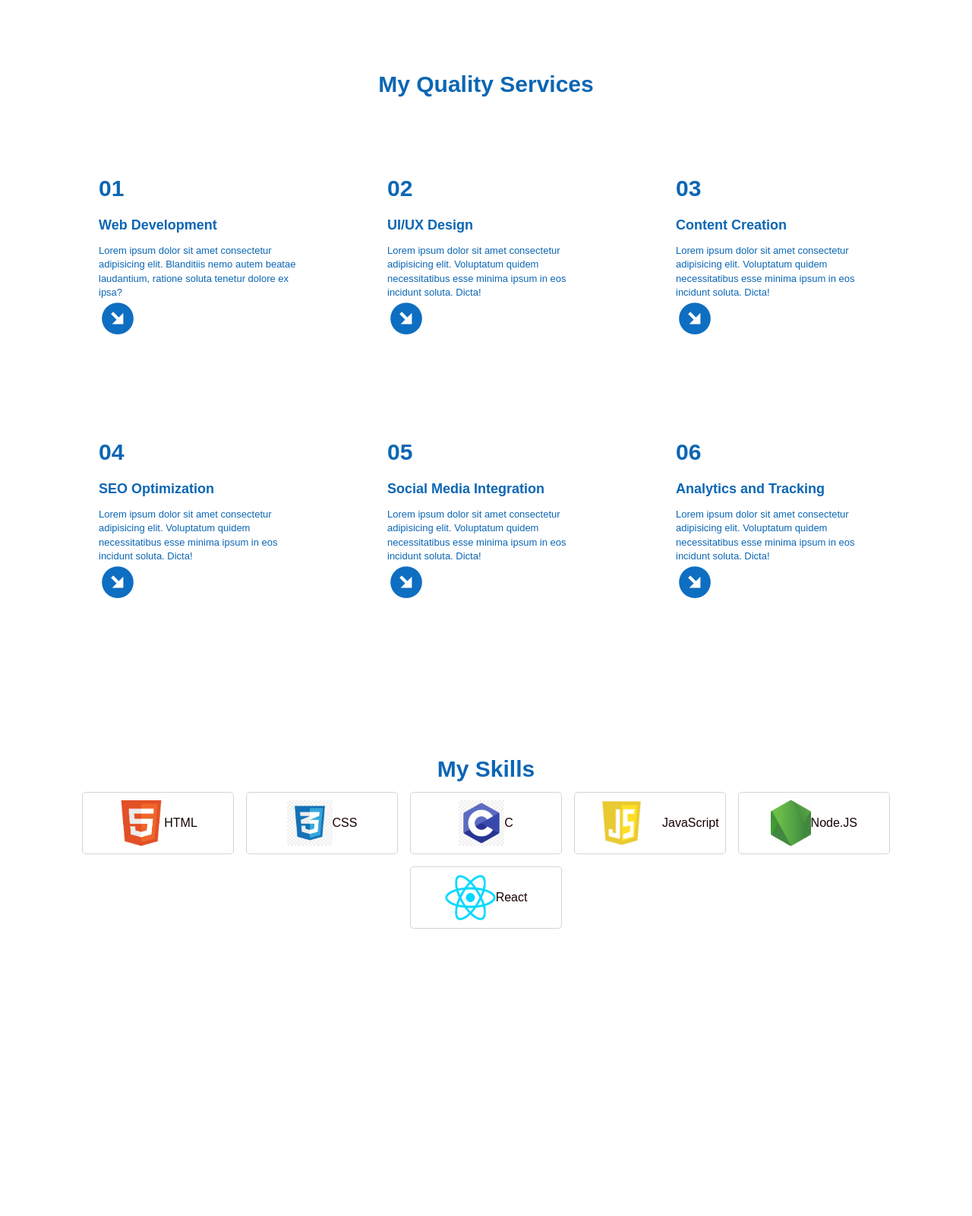
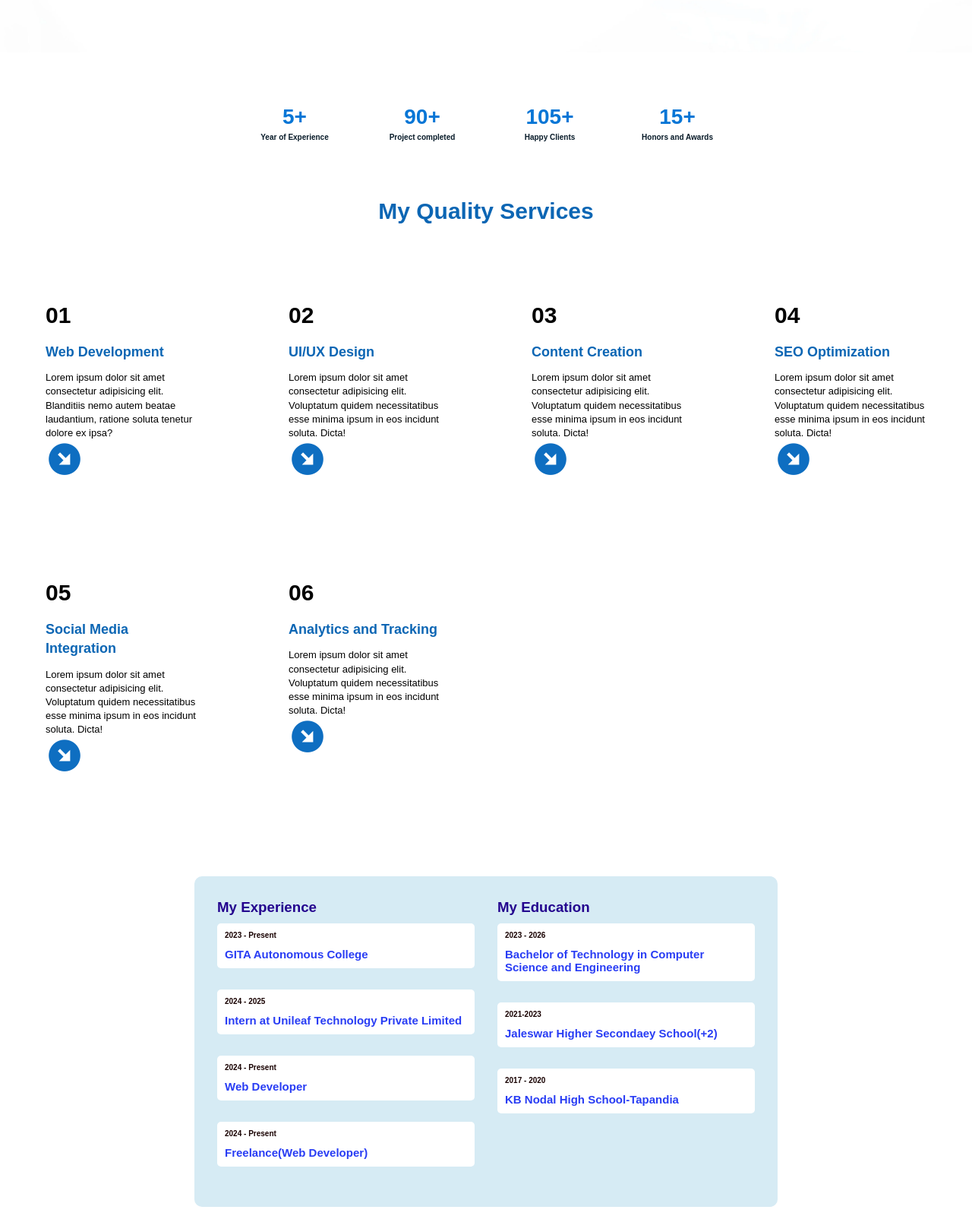
Before and after one commit to jayantakr/jayantakr.github.io, a plain HTML site: page index.html in a window 1280 px wide. Shown: the part 800-2400 px from the top of the page at 76% size. Drawn offline with nearby package versions, Linux system fonts and the light colour scheme.

Commit message:
add this modification

```diff
--- a/index.html
+++ b/index.html
@@ -37,8 +37,27 @@
                 <img src="images/portpic.jpg" class="boy" height="300px">
             </div>
         </div>
-    </section>
-
+    </section><br><br><br>
+    <section id="rankings">
+        <div class="rank-container">
+            <div class="rank-box">
+                <p class="rank-number">5+</p>
+                <p class="rank-desc">Year of Experience</p>
+            </div>
+            <div class="rank-box">
+                <p class="rank-number">90+</p>
+                <p class="rank-desc">Project completed</p>
+            </div>
+            <div class="rank-box">
+                <p class="rank-number">105+</p>
+                <p class="rank-desc">Happy Clients</p>
+            </div>
+            <div class="rank-box">
+                <p class="rank-number">15+</p>
+                <p class="rank-desc">Honors and Awards</p>
+            </div>
+        </div>
+    </section><br><br>
     <section>
         <div class="services" id="services">
             <div class="container">
@@ -84,6 +103,27 @@
             </div>
         </div>
     </section>
+    <section id="experience">
+        <div class="experience-education-box">
+            <div class="experience">
+                <h3>My Experience</h3>
+                <ul>
+                    <li>2023 - Present<br><br><span> GITA Autonomous College</span></li><br>
+                    <li>2024 - 2025<br><br><span>Intern at Unileaf Technology Private Limited</span></li><br>
+                    <li>2024 - Present<br><br><span>Web Developer</span></li><br>
+                    <li>2024 - Present<br><br><span>Freelance(Web Developer)</span></li><br>
+                </ul>
+            </div>
+            <div class="education">
+                <h3>My Education</h3>
+                <ul>
+                    <li>2023 - 2026<br><br><span>Bachelor of Technology in Computer Science and Engineering</span></li><br>
+                    <li>2021-2023<br><br><span>Jaleswar Higher Secondaey School(+2)</span></li><br>
+                    <li>2017 - 2020<br><br><span>KB Nodal High School-Tapandia</span></li><br>
+                </ul>
+            </div>
+        </div>
+    </section><br><br>
     <h1 class="sub-title"">My Skills</h1>
 
     <section id="Skills" class="skills-section">
--- a/style.css
+++ b/style.css
@@ -9,7 +9,7 @@ body {
 
 }
 .header {
-    position: fixed;
+    position: relative;
     top: 0;
     left: 0;
     width: 100%;
@@ -30,7 +30,7 @@ body {
 }
 .navbar a {
     display: inline-block;
-    font-size: 25px;
+    font-size: 15px;
     color: #4a0202;
     text-decoration: none;
     font-weight: 500;
@@ -65,12 +65,11 @@ body {
     font-size: 56px;
     font-weight: 700;
     margin: -3px 0;
-
+    color: rgb(12, 102, 180);
 }
 
 .home-content p {
     font-size: 20px;
-
 }
 .home-sci a {
     display: inline-flex;
@@ -120,6 +119,34 @@ body {
     bottom: 0;
 
 }
+.rank-container {
+    display: flex;
+    justify-content: center;
+    gap: 28px;
+    flex-wrap: wrap;
+}
+
+.rank-box {
+    color: rgb(7, 118, 214);
+    font-size: 24px;
+    padding: 15px;
+    width: 140px;
+    border-radius: 10px;
+    font-weight: bold;
+    text-align: center;
+}
+
+.rank-number {
+    font-size: 28px;
+    font-weight: bold;
+    margin: 0;
+}
+
+.rank-desc {
+    font-size: 10px;
+    margin: 5px 0 0;
+    color: #081b29;
+}
 
 #services {
     color: rgb(12, 102, 180);
@@ -132,11 +159,10 @@ body {
     text-align: center;
     font-size: 30px;
     padding-bottom: 5px;
-
 }
 
 .container {
-    padding: 90px;
+    padding: 20px;
 
 }
 
@@ -145,7 +171,6 @@ body {
     grid-template-columns: repeat(auto-fit,minmax(259px,1fr));
     grid-gap: 40px;
     margin-top: 50px;
-
 }
 
 .services-list div {
@@ -156,7 +181,6 @@ body {
     border-right: 10px;
     border-radius: 20px;
     transition: background 0.5s, transform 0.5s;
-
 }
 
 .services-list div i {
@@ -169,16 +193,59 @@ body {
     font-size: 30px;
     font-weight: bold;
     margin-bottom: 15px;
-
+    color: #000;
 }
 .services-list div h3 {
     font-size: 18px;
     font-weight: bold;
     margin-bottom: 12px;
-
+}
+.services-list div p {
+    color: #000;
 }
 .sub-title {
     color: rgb(12, 102, 180);
+}
+.experience-education-box {
+    background: rgb(214, 235, 244);
+    padding: 30px;
+    width: 60%;
+    margin: auto;
+    border-radius: 10px;
+    box-shadow: #a5e5ed;
+    display: flex;
+    justify-content: space-between;
+    gap: 30px;
+    flex-wrap: nowrap; /* Ensures both columns stay in one row */
+    align-items: flex-start; /* Aligns both sections to the top */
+}
+
+.experience, .education {
+    width: 50%;
+    text-align: left;
+}
+
+.experience h3, .education h3 {
+    color: #23038e;
+    padding-bottom: 5px;
+}
+
+.experience ul, .education ul {
+    list-style-type: none;
+    padding: 0;
+}
+
+.experience ul li, .education ul li {
+    background: #ffffff;
+    padding: 10px;
+    margin: 5px 0;
+    border-radius: 5px;
+    font-weight: bold;
+    font-size: 10px;
+}
+.experience ul li span,.education ul li span {
+    color: #293df4;
+    font-size: 15px;
 }
 .skills-section {
     padding: 0 50px;
@@ -334,16 +401,18 @@ body {
 }
 .contact-form form {
     position: relative;
+    box-shadow: 0 0 20px #d3d3d3;
 }
 .contact-form form input,textarea {
     border: none;
     outline: none;
     width: 90%;
     padding: 18px;
-    background: #555557;
+    background: white;
     color: #000;
     font-size: 1rem;
     font-weight: 600;
+    border: 1.5px solid #110a0a;
     margin-bottom: 0.5rem;
     border-radius: 0.5rem;
 }
@@ -376,3 +445,41 @@ body {
     padding: 10px;
     border-radius: 0,5rem;
 }
+@media (max-width: 768px) {
+    nav ul li {
+        display: block;
+        margin: 5px 0;
+    }
+
+    .experience-education-box {
+        flex-direction: column;
+        width: 90%;
+    }
+
+    .experience, .education {
+        width: 100%;
+    }
+
+    .project-container {
+        flex-direction: column;
+        align-items: center;
+    }
+
+    .project {
+        width: 80%;
+    }
+
+    .rank-container {
+        grid-template-columns: repeat(2, 1fr);
+    }
+}
+
+@media (max-width: 480px) {
+    .rank-container {
+        grid-template-columns: repeat(1, 1fr);
+    }
+
+    .project {
+        width: 100%;
+    }
+}
```
